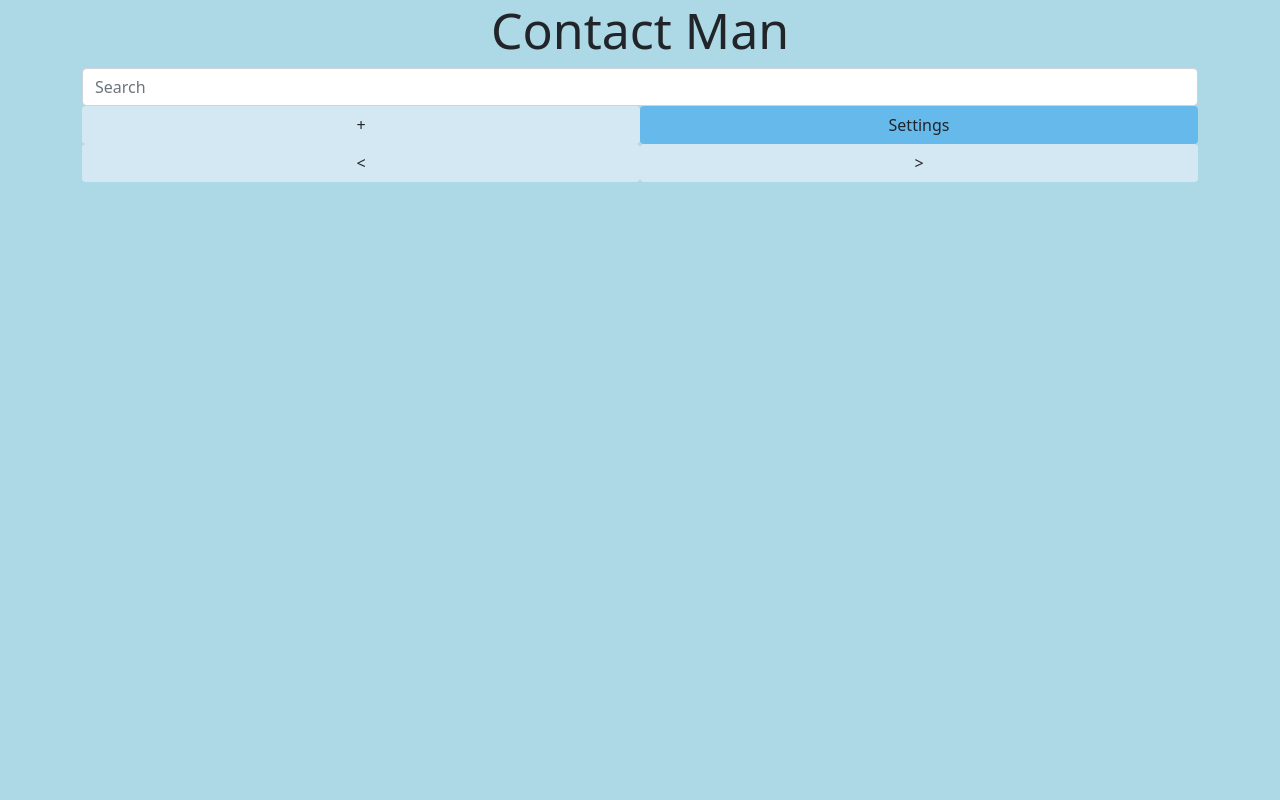
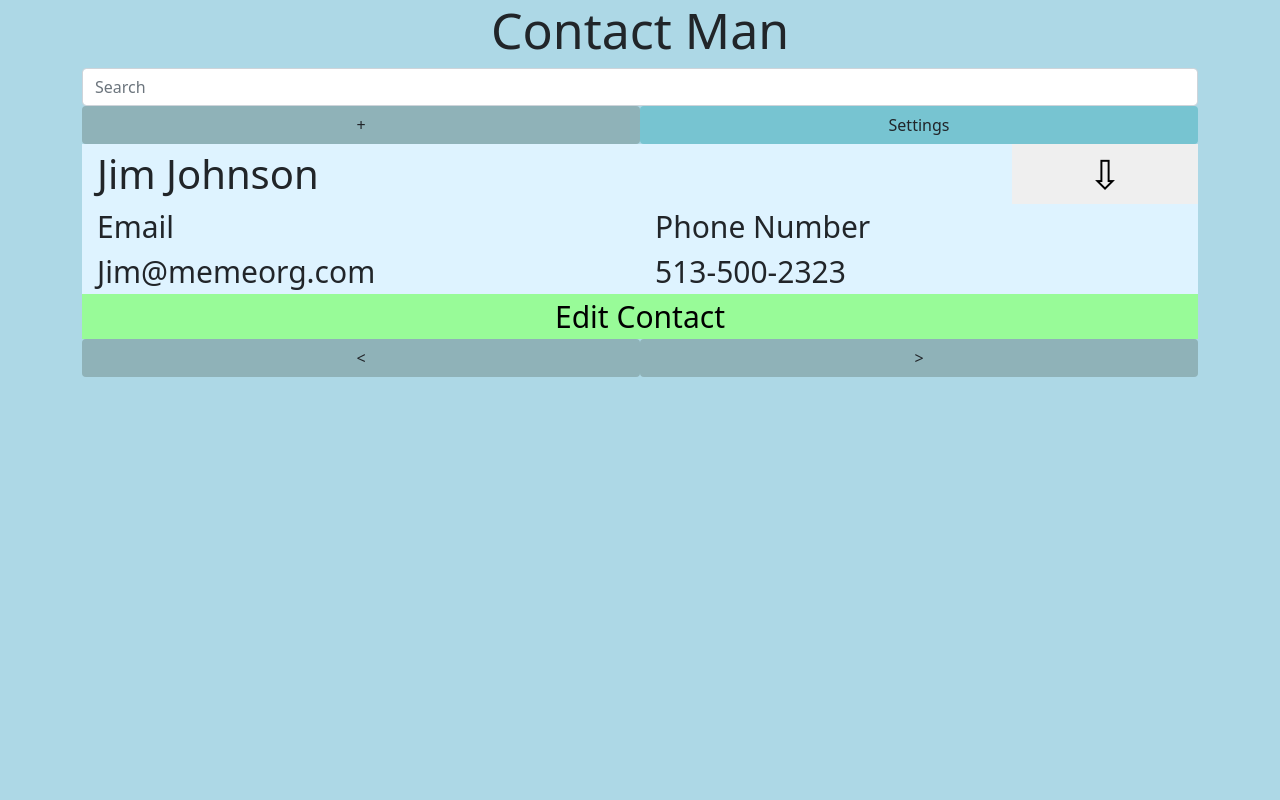
Before and after one commit to ReissueYetis/COP4331-SmallProject, a PHP site: page /home.html in a window 1280 px wide. Run offline with PHP 8.4, Linux system fonts and the light colour scheme.

Commit message:
added test contact to html and updated style

```diff
--- a/src/home.html
+++ b/src/home.html
@@ -27,6 +27,13 @@
                             <button class = "btn btn-settings ">Settings</button>
                         </div>
                     </div>
+                    <div class = "row contact" id="324">
+                        <div class ="contactNameText col">Jim Johnson</div>
+                        <button class ="contactExtendButton col-2">&#8681;</button>
+                        <div class = "row"><div class ="col contactInfoText">Email</div>  <div class ="col contactInfoText">Phone Number</div></div>
+                        <div class = "row"><div class ="col contactInfoText">Jim@memeorg.com</div>  <div class ="col contactInfoText">513-500-2323</div></div>
+                        <div class = "row"><button class = "text-right editContactButton">Edit Contact</button> </div>
+                    </div>
                     <div class ="row justify-content">
                         <div class="col-6">
                             <button class = "btn btn-add">&lt</button>
--- a/src/style.css
+++ b/src/style.css
@@ -24,13 +24,13 @@ body{
     background-color: #D4E8F3;
 }
 .btn-settings{
-    background-color: #66BAEB;
-    outline-color: blue;
+    background-color: #77c4d1;
+    outline-color: #bccbd4;
     min-width: 100%;
 }
 .btn-add{
     min-width: 100%;
-    background-color:#D4E8F3;
+    background-color:#8fb2b8;
 }
 #loginForm{
     align-self: center;
@@ -64,3 +64,24 @@ body{
     --bs-gutter-x:0 rem;
     padding: 0;
 }
+.contact{
+    background-color:#def3ff;
+}
+.contactNameText{
+    font-size:40px;
+
+    margin-left: 15px;
+
+}
+.contactExtendButton{
+    font-size:40px;
+
+}
+.contactInfoText{
+    margin-left:15px;
+    font-size:30px;
+}
+.editContactButton{
+    font-size:30px;
+    background-color: palegreen;
+}
```
Also changed, not shown: src/contactMaker.js (+7 -0 lines).
